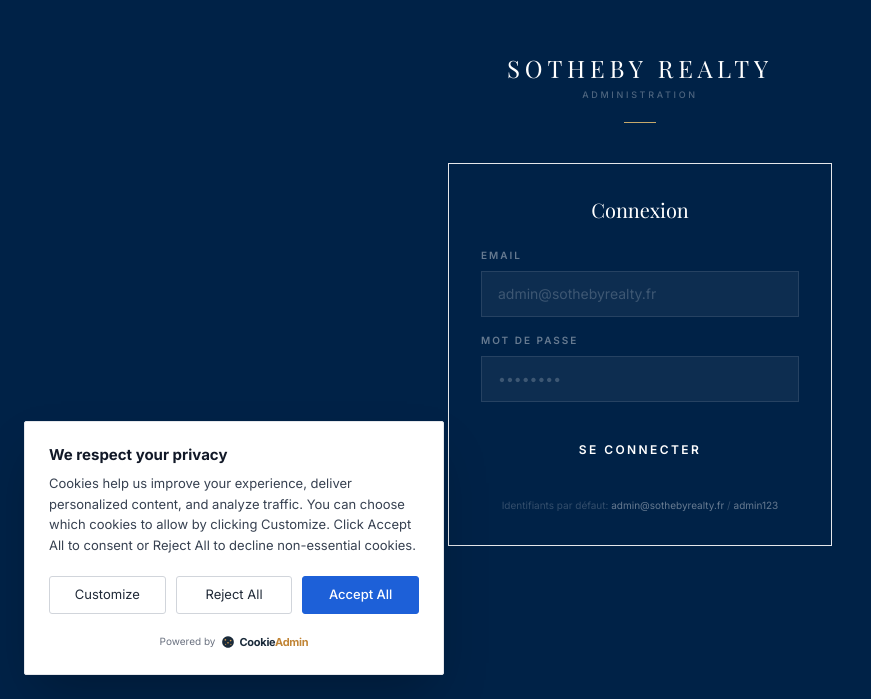
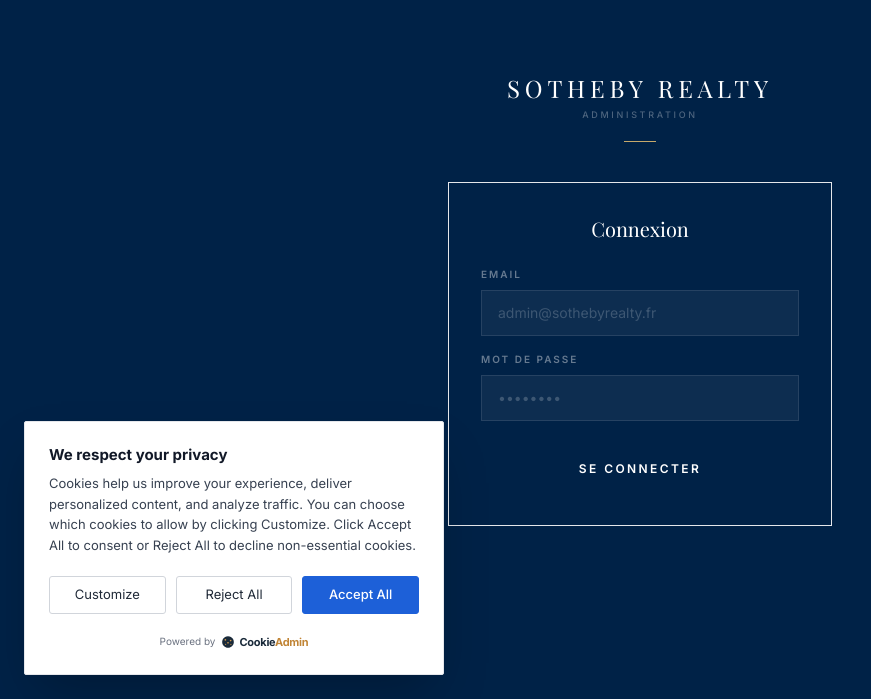
Before and after one commit to Tachfine37/sothebyrealty, a Next.js app: page /admin/login in a window 1280 px wide. Shown: the part 101-800 px from the top of the page, without its empty margins (0-871 px from the left). Built offline with nearby package versions, Linux system fonts and the light colour scheme; no server answers; the database is empty; a web font is replaced by a local one.

Commit message:
fix(security): removed default admin credentials from login page

```diff
--- a/app/admin/login/page.tsx
+++ b/app/admin/login/page.tsx
@@ -78,10 +78,6 @@
                             {loading ? 'Connexion…' : 'Se Connecter'}
                         </button>
                     </form>
-
-                    <p className="text-center text-[10px] text-white/20 mt-6">
-                        Identifiants par défaut: <span className="text-white/40">admin@sothebyrealty.fr</span> / <span className="text-white/40">admin123</span>
-                    </p>
                 </div>
             </div>
         </div>
```
